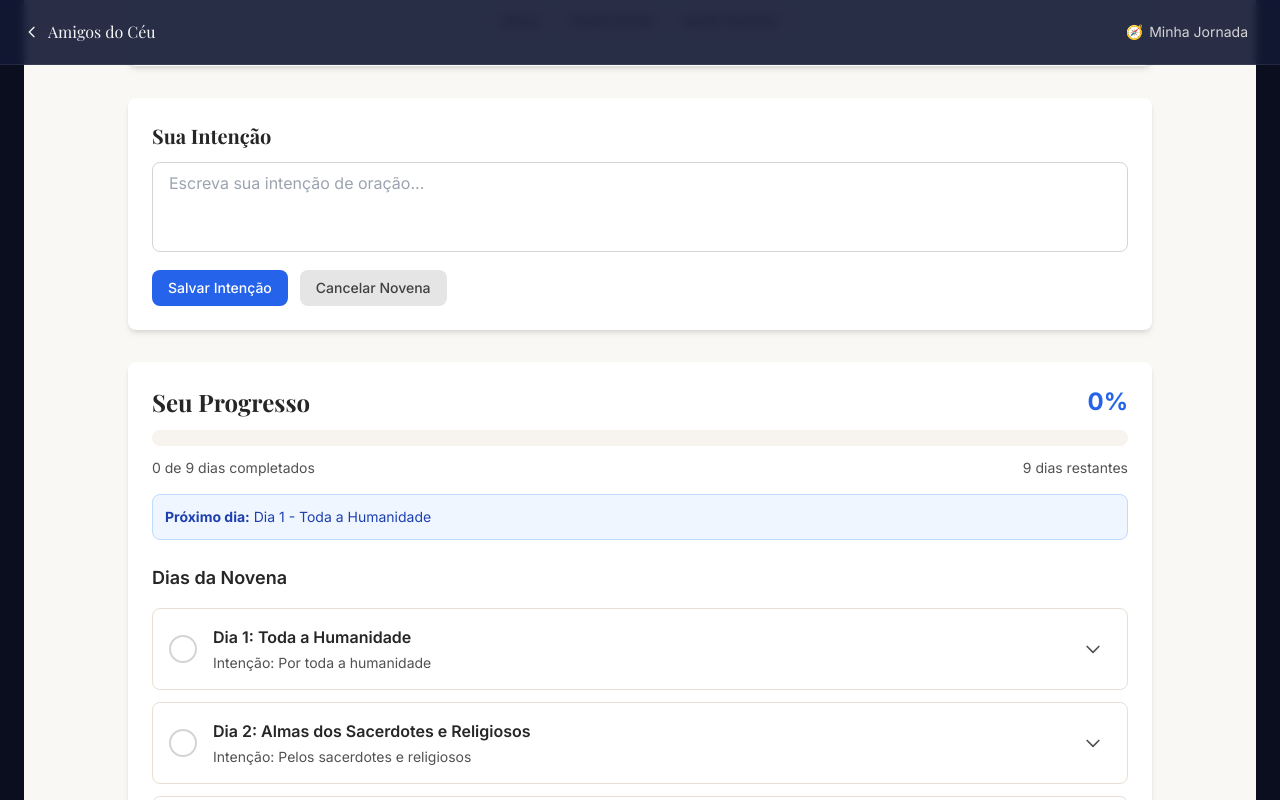
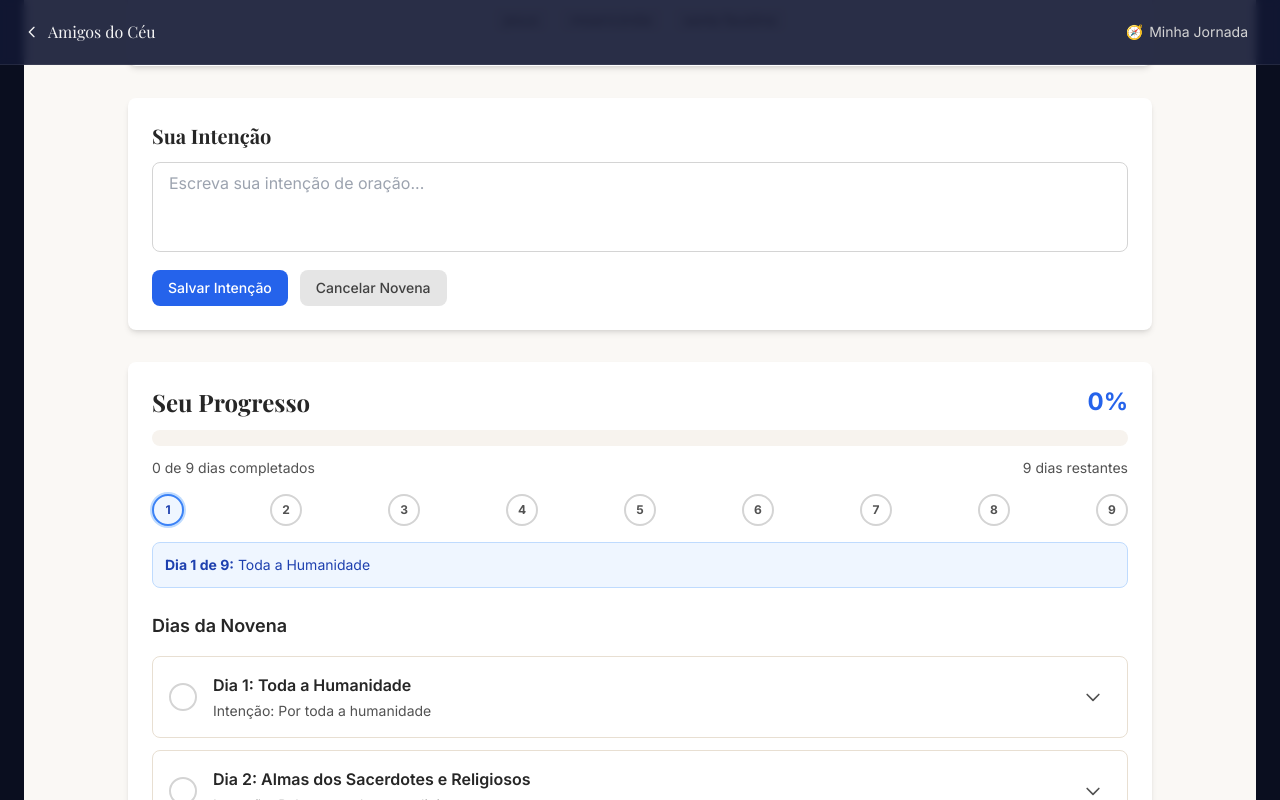
Before and after one commit to edubriguenti/amigosdoceu, a Next.js app: page /novenas/novena-divina-misericordia in a window 1280 px wide. Both pictures are taken after a click on the button "Iniciar Novena". Shown: the part 407-1207 px from the top of the page. Built offline with nearby package versions, Linux system fonts and the light colour scheme.

Commit message:
feat: linha do tempo Dia X de 9 e Volte amanhã na novena
Co-Authored-By: Claude Sonnet 5.5 <noreply@anthropic.com>
Claude-Session: https://claude.ai/code/session_01MKReuStzcNxHKGBE1K8DFn

```diff
--- a/components/NovenaTracker.js
+++ b/components/NovenaTracker.js
@@ -1,5 +1,6 @@
 import { useState } from 'react';
 import { motion, AnimatePresence } from 'framer-motion';
+import { diaLocal } from '../lib/datas';
 
 /**
  * Componente de acompanhamento de novena com progresso e dias
@@ -25,6 +26,12 @@ export default function NovenaTracker({ novena, api, onFinalizar }) {
   if (!novenaEmProgresso) {
     return null;
   }
+
+  const toque = new Date(novenaEmProgresso.ultimaAtualizacao || novenaEmProgresso.dataInicio || NaN);
+  const rezouHoje =
+    progresso.diasCompletados > 0 && !Number.isNaN(toque.getTime()) && diaLocal(toque) === diaLocal();
+  const pronta = progresso.diasCompletados >= novena.duracao;
+  const proximoDia = novena.dias.find((d) => !isDiaCompleto(novena.slug, d.dia));
 
   const handleToggleDia = (numeroDia) => {
     if (isDiaCompleto(novena.slug, numeroDia)) {
@@ -68,12 +75,44 @@ export default function NovenaTracker({ novena, api, onFinalizar }) {
           <span>{progresso.diasRestantes} dias restantes</span>
         </div>
 
+        {/* Linha do tempo: um marco por dia */}
+        <ol className="mt-4 flex items-center justify-between gap-1" aria-label="Dias da novena">
+          {novena.dias.map((dia) => {
+            const feito = isDiaCompleto(novena.slug, dia.dia);
+            const atual = !feito && proximoDia?.dia === dia.dia;
+            const estado = feito ? 'rezado' : atual ? 'próximo' : 'pendente';
+            return (
+              <li
+                key={dia.dia}
+                aria-label={`Dia ${dia.dia}: ${estado}`}
+                aria-current={atual ? 'step' : undefined}
+                className={`flex h-7 w-7 sm:h-8 sm:w-8 shrink-0 items-center justify-center rounded-full border-2 text-xs font-bold ${
+                  feito
+                    ? 'border-accent-600 bg-accent-600 text-white'
+                    : atual
+                      ? 'border-accent-500 bg-accent-50 text-accent-800 ring-2 ring-accent-200'
+                      : 'border-neutral-300 bg-white text-neutral-600'
+                }`}
+              >
+                <span aria-hidden="true">{feito ? '✓' : dia.dia}</span>
+              </li>
+            );
+          })}
+        </ol>
+
         {/* Dia atual sugerido */}
-        <div className="mt-4 p-3 bg-accent-50 rounded-lg border border-accent-200">
-          <p className="text-sm text-accent-800">
-            <strong>Próximo dia:</strong> Dia {progresso.diaAtual} - {novena.dias[progresso.diaAtual - 1]?.titulo}
-          </p>
-        </div>
+        {!pronta && proximoDia && (
+          <div className="mt-4 p-3 bg-accent-50 rounded-lg border border-accent-200">
+            <p className="text-sm text-accent-800">
+              <strong>Dia {proximoDia.dia} de {novena.duracao}:</strong> {proximoDia.titulo}
+            </p>
+            {rezouHoje && (
+              <p className="text-sm text-accent-800 mt-1">
+                🌙 Você já rezou hoje. Volte amanhã para o Dia {proximoDia.dia}.
+              </p>
+            )}
+          </div>
+        )}
       </div>
 
       {/* Lista de dias */}
@@ -100,6 +139,8 @@ export default function NovenaTracker({ novena, api, onFinalizar }) {
                   {/* Checkbox */}
                   <button
                     onClick={() => handleToggleDia(numeroDia)}
+                    aria-pressed={completo}
+                    aria-label={`${completo ? 'Desmarcar' : 'Marcar'} o dia ${numeroDia} como rezado`}
                     className={`w-7 h-7 rounded-full border-2 flex items-center justify-center transition-all ${
                       completo
                         ? 'bg-accent-600 border-accent-500'
@@ -141,6 +182,8 @@ export default function NovenaTracker({ novena, api, onFinalizar }) {
                 {/* Botão expandir */}
                 <button
                   onClick={() => setDiaExpandido(expandido ? null : numeroDia)}
+                  aria-expanded={expandido}
+                  aria-label={`${expandido ? 'Recolher' : 'Ver'} o conteúdo do dia ${numeroDia}`}
                   className="ml-4 p-2 hover:bg-primary-100 rounded-full transition-colors"
                 >
                   <motion.svg
```
Also changed, not shown: 2 other files (tests, documents, lock files or other folders).
